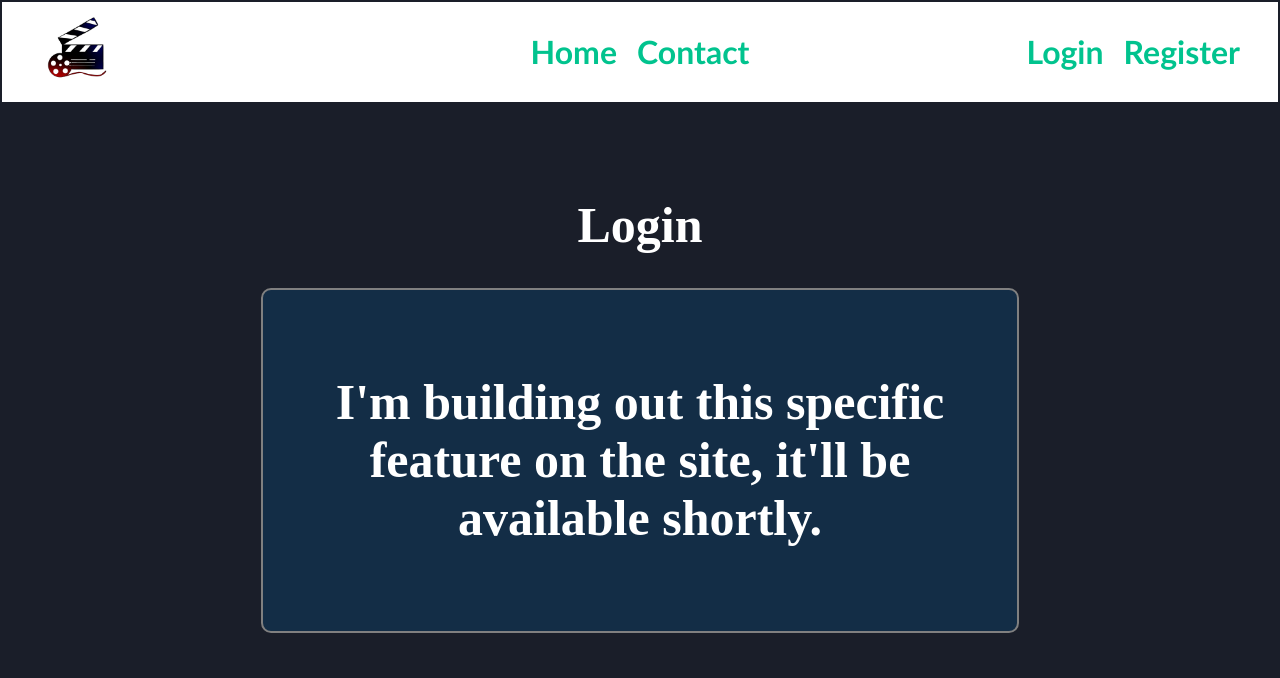
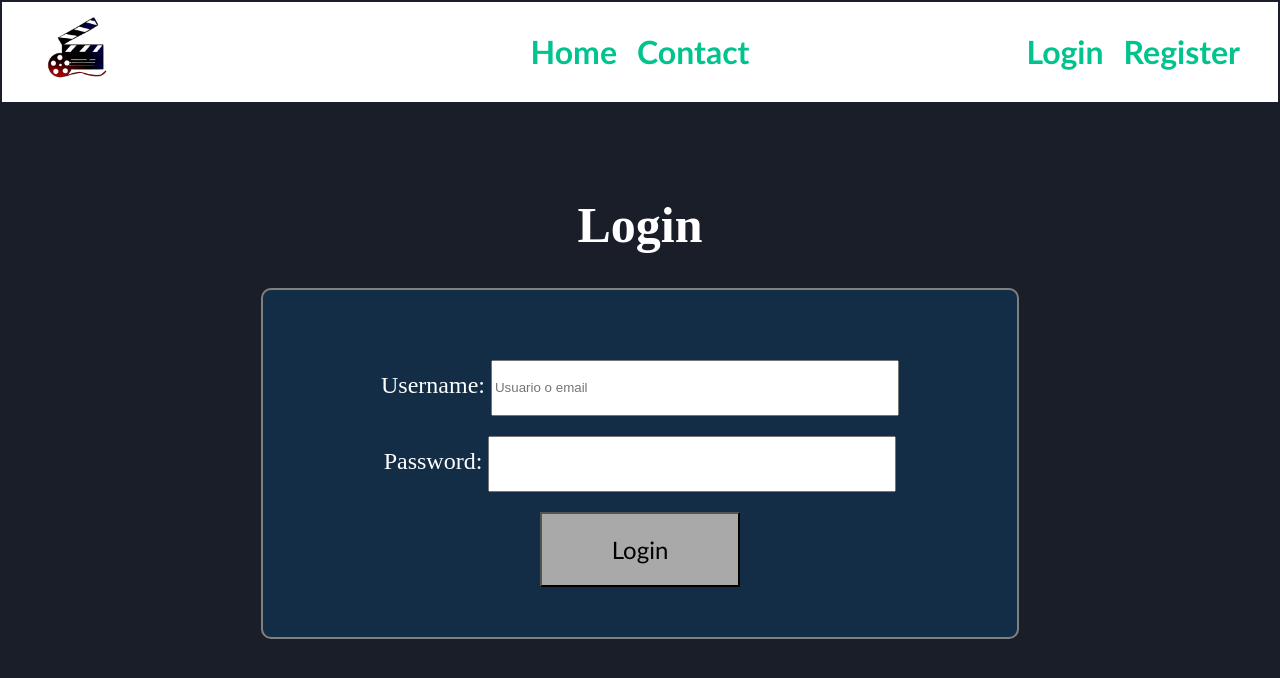
Before and after one commit to pachecus/MovieSearcher2.0, a React (Create React App) app in the folder movie-searcher/: page /Login in a window 1280 px wide. Shown: the top 678 px of the page. Built offline with nearby package versions, Linux system fonts and the light colour scheme.

Commit message:
login
El usuario puede iniciar sesion pero falta mucha funcionalidad todavia.

```diff
--- a/movie-searcher/src/pages/Login.jsx
+++ b/movie-searcher/src/pages/Login.jsx
@@ -1,20 +1,49 @@
-// import { Button } from '../components/Button';
+import { Button } from '../components/Button';
 import styles from './Login.module.css';
+import { loginUser } from '../scripts/userData';
+import { useNavigate } from 'react-router-dom';
 
 export const Login = () => {
-    const handleForm = () => {
+    const navigate = useNavigate();
+    const handleForm = async (event) => {
+        event.preventDefault();
+        var form = document.getElementById('login-form');
+        var datos = new FormData(form);
 
+        const username = datos.get('login-username') || '';
+        const password = datos.get('login-password') || '';
+
+        let userInfo = {
+            nickname: username,
+            password: password,
+        }
+        try{
+            let response = await loginUser(userInfo);
+            //console.log('kahgsdfa    ', response);
+            if(response === 'user_not_exists'){
+                console.log("La contrasenia no coincide con el usuario ingresado")
+            } else if (response === "user_exists") {
+                console.log("Ha iniciado sesion correctamente");
+                setTimeout(() => { // Despues de 10 segundos desaparece el cartel ingreso correcto de usuario
+                    navigate('/');
+                }, 1000);
+            }else{
+                console.error("ERROR");
+            }
+        }catch (error){
+            console.error("Error al iniciar sesion:" , error);
+        }
     }
 
     return(
         <div className={styles.login}>
             <h1>Login</h1>
             <div className={styles.login_container}>
-                <form onSubmit={handleForm} className={styles.login_form}>
-                    <h1>I'm building out this specific feature on the site, it'll be available shortly.</h1>
-                    {/* <label>Username: <input type="text" placeholder="Usuario o email"></input></label>
-                    <label>Password: <input type="password"></input></label>
-                    <Button text='Login'/> */}
+                <form onSubmit={handleForm} className={styles.login_form} id='login-form'>
+                    {/* <h1>I'm building out this specific feature on the site, it'll be available shortly.</h1> */}
+                    <label>Username: <input type="text" placeholder="Usuario o email" id='login-username' name='login-username'></input></label>
+                    <label>Password: <input type="password" id='login-password' name='login-password'></input></label>
+                    <Button text='Login'/>
                 </form>
             </div>
         </div>
--- a/movie-searcher/src/pages/Register.jsx
+++ b/movie-searcher/src/pages/Register.jsx
@@ -102,7 +102,7 @@ export const Register = () => {
                             <input type="password" id="repeated-password" name="repeated-password"  />
                         </label>
                     </div>
-                    <div>
+                    <div className={styles.verificationContainer}>
                         <label
                             id='verification'
                             className={`${styles.registerVerification} ${
--- a/movie-searcher/src/pages/Register.module.css
+++ b/movie-searcher/src/pages/Register.module.css
@@ -35,11 +35,16 @@
     align-items: center;
   }
 
+  .verificationContainer {
+    width: 60%;
+    margin-left: auto;
+    margin-right: 0;
+    transform: translateX(-40%);
+  }
+
   .registerVerification {
     color: greenyellow;
     justify-content: center;
-    padding-left: 10%;
-    padding-right: 10%;
     font-size: xx-large;
   }
 
--- a/movie-searcher/src/scripts/userData.js
+++ b/movie-searcher/src/scripts/userData.js
@@ -71,3 +71,24 @@ export function verifyUser(userInfo, setVerificationError) {
     setVerificationError('no-errors');
     return 'no-errors';
 }
+
+export async function loginUser(user) {
+    const {nickname, password} = user;
+    try {
+        const response = await axios.get('http://' + process.env.REACT_APP_DB_HOST+ ':' + process.env.REACT_APP_DB_PORT + '/api/' + process.env.REACT_APP_USER_LOGIN , {
+          params: {
+            nickname,
+            password
+          }
+        });
+
+        if (!response.status === 200) {
+            throw new Error('Error en la respuesta del servidor');
+        }
+        console.log(response.data);
+        return response.data;
+    }catch (error){
+        console.error('Error al registrar a un usuario');
+        throw error;
+    }
+}
```
Lines whose indentation alone changed are shown as unchanged.
